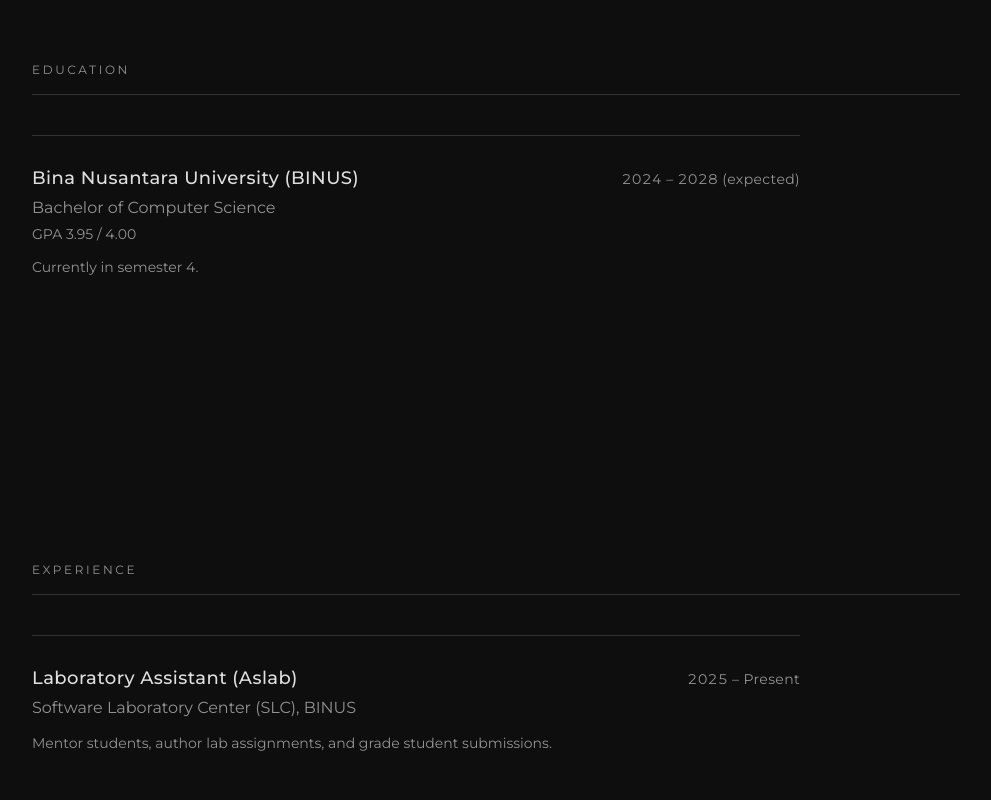
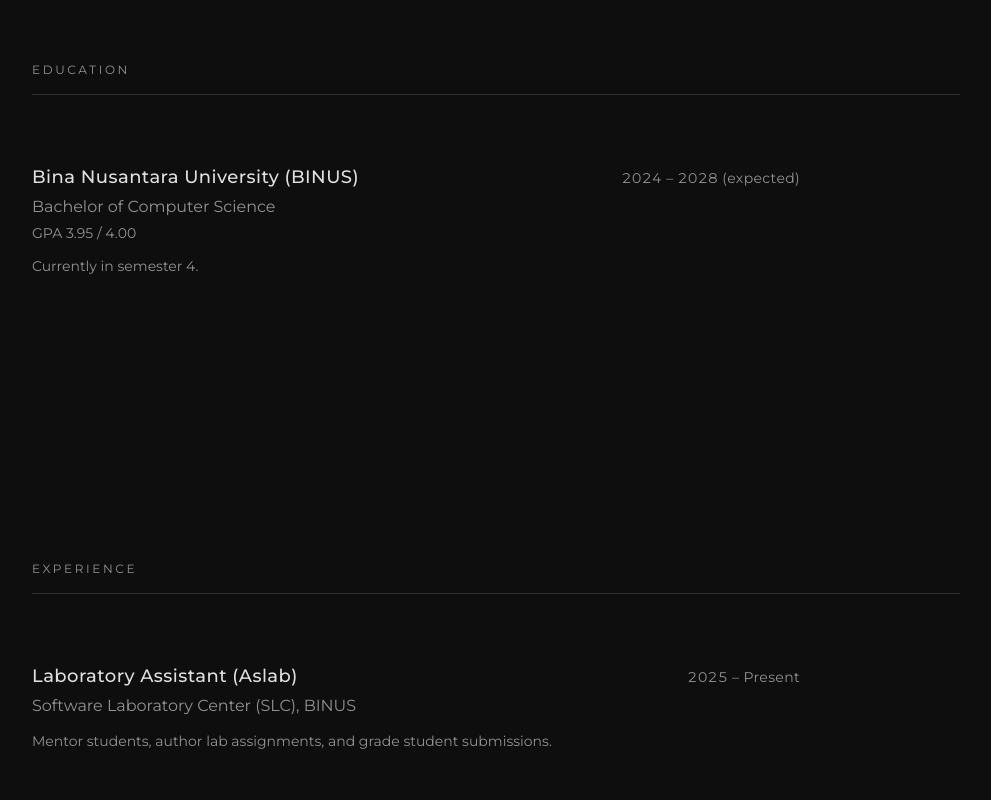
Before and after one commit to Hinsane5/portfolio, a Next.js app: page / in a window 1280 px wide. Shown: the part 1840-2640 px from the top of the page, without its empty margins (224-1215 px from the left). Built offline with nearby package versions, Linux system fonts and the light colour scheme.

Commit message:
Drop top hairline on first timeline item (Education, Experience)

```diff
--- a/src/components/sections/Education.tsx
+++ b/src/components/sections/Education.tsx
@@ -15,6 +15,7 @@
               subtitle={e.degree}
               period={`${e.start} – ${e.end}`}
               meta={e.gpa ? `GPA ${e.gpa}` : undefined}
+              divider={i !== 0}
             >
               {e.details && e.details.join(" ")}
             </TimelineItem>
--- a/src/components/sections/Experience.tsx
+++ b/src/components/sections/Experience.tsx
@@ -17,6 +17,7 @@
               title={x.role}
               subtitle={x.org}
               period={`${x.start} – ${x.end}`}
+              divider={i !== 0}
             >
               {x.summary}
             </TimelineItem>
--- a/src/components/ui/TimelineItem.tsx
+++ b/src/components/ui/TimelineItem.tsx
@@ -1,9 +1,13 @@
+import { cn } from "@/lib/utils";
+
 type TimelineItemProps = {
   title: string;
   subtitle?: string;
   period: string;
   meta?: string;
   children?: React.ReactNode;
+  /** Hairline divider above the row (skip on the first item). */
+  divider?: boolean;
 };
 
 /** Shared entry row for the Education and Experience timelines. */
@@ -13,9 +17,10 @@
   period,
   meta,
   children,
+  divider = true,
 }: TimelineItemProps) {
   return (
-    <div className="border-hairline border-t py-7">
+    <div className={cn("py-7", divider && "border-hairline border-t")}>
       <div className="flex flex-wrap items-baseline justify-between gap-x-4 gap-y-1">
         <h3 className="text-lg font-medium tracking-wide">{title}</h3>
         <span className="text-muted text-sm tracking-wide tabular-nums">
```
